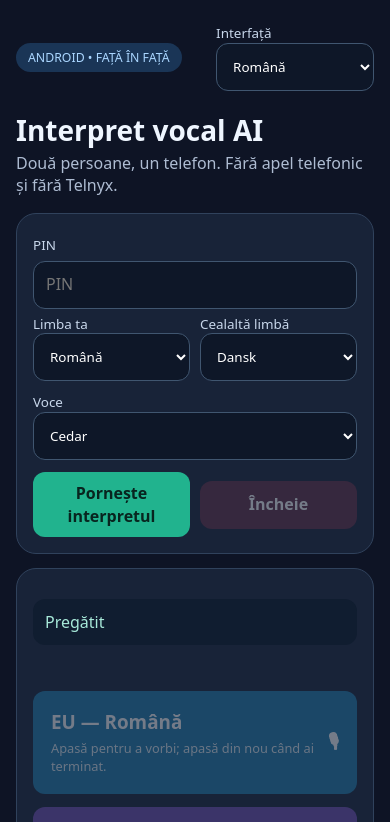
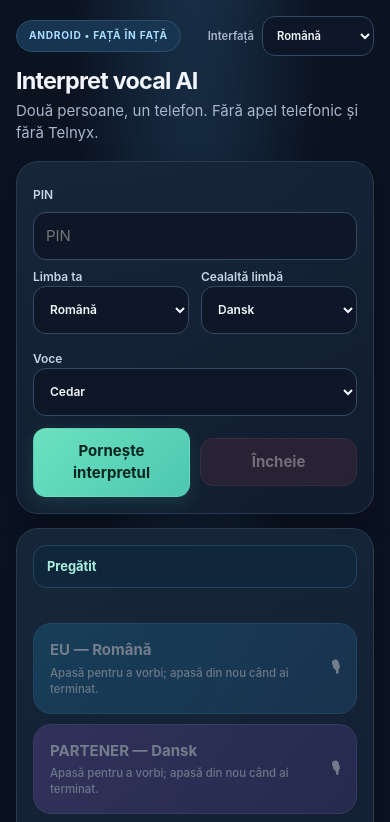
Before and after one commit to narcisbeats-rgb/Cita-, a website: page public/interpreter.html in a window 390 px wide. Shown: the top 822 px of the page. Drawn offline with Linux system fonts and the light colour scheme.

Commit message:
Refresh interpreter mobile interface styling

```diff
--- a/public/interpreter.html
+++ b/public/interpreter.html
@@ -5,32 +5,44 @@
   <meta name="viewport" content="width=device-width, initial-scale=1, viewport-fit=cover">
   <meta name="theme-color" content="#0e1425">
   <title>Traducere Live — Interpret</title>
-  <style>
-    :root {color-scheme:dark;font:16px/1.4 system-ui,-apple-system,Roboto,sans-serif;background:#0e1425;color:#eff6ff}
-    *{box-sizing:border-box}body{margin:0 auto;max-width:720px;padding:18px 16px 36px}
-    h1{font-size:1.75rem;margin:4px 0 2px}p{color:#aebcd2;margin:0 0 16px}
+<style>
+    :root{color-scheme:dark;font:15px/1.5 Inter,system-ui,-apple-system,BlinkMacSystemFont,"Segoe UI",Roboto,sans-serif;background:#0b1220;color:#f2f6fc;--muted:#a7b6cb;--line:#293950;--panel:#121e30;--surface:#0d1727;--teal:#63dfc0;--blue:#73bdf4}
+    *{box-sizing:border-box}
+    body{margin:0 auto;max-width:720px;padding:calc(16px + env(safe-area-inset-top)) 16px calc(30px + env(safe-area-inset-bottom));background:radial-gradient(ellipse at 50% -20%,#1b3650 0,transparent 48%),#0b1220}
+    h1{font-size:clamp(1.55rem,6vw,2rem);line-height:1.15;letter-spacing:-.035em;margin:12px 0 5px;font-weight:750}
+    p{color:var(--muted);margin:0 0 16px}
     .top,.actions,.pair{display:flex;gap:10px;align-items:center;flex-wrap:wrap}
-    .top{justify-content:space-between;margin-bottom:14px}.badge{background:#1a3556;color:#aad6ff;border-radius:30px;padding:6px 12px;font-size:.77rem}
-    .panel{background:#182338;border:1px solid #30425c;border-radius:20px;padding:16px;margin-top:14px}
-    label{display:block;color:#c8d7eb;font-size:.84rem;margin:6px 0}
-    input,select,button{font:inherit;border-radius:12px;min-height:48px}
-    input,select{color:#fff;background:#0e1728;border:1px solid #405670;padding:10px 12px;width:100%}
+    .top{justify-content:space-between;gap:12px;margin:0 0 12px}
+    .badge{background:#173451;color:#a9dcff;border:1px solid #294d6b;border-radius:30px;padding:7px 12px;font-size:.68rem;font-weight:750;letter-spacing:.07em;white-space:nowrap}
+    .top label{display:flex;align-items:center;gap:8px;margin:0;color:var(--muted);font-size:.75rem}
+    .top select{width:auto;min-width:112px;min-height:40px;padding:7px 10px}
+    .panel{background:linear-gradient(155deg,rgba(23,38,58,.97),rgba(17,29,46,.98));border:1px solid var(--line);border-radius:22px;padding:16px;margin-top:14px;box-shadow:0 12px 30px rgba(0,0,0,.16)}
+    label{display:block;color:#c6d4e5;font-size:.8rem;font-weight:600;margin:8px 0}
+    input,select,button{font:inherit;border-radius:13px;min-height:48px}
+    input,select{color:#f3f7fc;background:var(--surface);border:1px solid #344962;padding:10px 12px;width:100%;outline:none}
+    input:focus,select:focus{border-color:#62cdb5;box-shadow:0 0 0 3px rgba(99,223,192,.13)}
+    .pair{gap:12px}
     .pair>*{flex:1;min-width:130px}
-    button{cursor:pointer;border:0;background:#274565;color:#fff;padding:10px 14px;font-weight:650}
-    button:disabled{opacity:.4;cursor:not-allowed}
-    #startSession{background:#21b38e;color:#08251f;flex:1}
-    #endSession{background:#633047;flex:1}
-    .talk{width:100%;min-height:92px;font-size:1.18rem;text-align:left;padding:18px;display:flex;justify-content:space-between;align-items:center}
-    .talk.local{background:#207eaf}.talk.other{background:#704eb2}.talk.speaking{outline:3px solid #f5e394;background:#ba6427}
-    .talk .small{display:block;font-weight:400;font-size:.8rem;opacity:.88;margin-top:5px}
-    .talk-row{margin-top:13px}
-    #status{background:#101d30;padding:12px;border-radius:12px;margin-top:14px;color:#a7e9d9}
-    #error{color:#ffb9bf;min-height:1.4rem;white-space:pre-wrap;margin-top:10px}
-    .transcript{min-height:55px;background:#111c2c;border:1px solid #293e56;padding:12px;border-radius:12px;white-space:pre-wrap;overflow-wrap:anywhere}
-    .original{color:#bac9dc}.translated{color:#fff;font-weight:600}
-    .labelrow{display:flex;justify-content:space-between;align-items:center;margin:12px 0 6px}
-    .note{font-size:.78rem;margin-top:14px;color:#aebcd2}
+    button{cursor:pointer;border:1px solid transparent;background:#223955;color:#f5f9ff;padding:11px 14px;font-weight:700;transition:transform .15s ease,filter .15s ease,background .15s ease}
+    button:active:not(:disabled){transform:scale(.985)}
+    button:disabled{opacity:.42;cursor:not-allowed}
+    #startSession{background:linear-gradient(135deg,#6be1bf,#4dc7b1);color:#06251f;box-shadow:0 6px 18px rgba(77,199,177,.16);flex:1}
+    #endSession{background:#462a3b;border-color:#654056;color:#ffd7e4;flex:1}
+    .talk{width:100%;min-height:88px;text-align:left;padding:15px 16px;display:flex;justify-content:space-between;align-items:center;gap:14px;border-radius:18px}
+    .talk.local{background:linear-gradient(120deg,#1a6285,#214a71);border-color:#32759a}
+    .talk.other{background:linear-gradient(120deg,#59468e,#3f3a72);border-color:#6d5ca4}
+    .talk.speaking{outline:3px solid rgba(255,213,122,.75);background:linear-gradient(120deg,#a85d22,#87502b)}
+    .talk .small{display:block;font-weight:450;font-size:.76rem;line-height:1.4;color:#e0eaf5;margin-top:4px}
+    .talk-row{margin-top:10px}
+    #status{background:#10263a;border:1px solid #244561;padding:11px 13px;border-radius:13px;margin-top:0;color:#a8efdd;font-size:.86rem;font-weight:650}
+    #error{color:#ffc0c8;min-height:1.2rem;white-space:pre-wrap;margin-top:7px;font-size:.86rem}
+    .transcript{min-height:52px;background:rgba(9,18,31,.68);border:1px solid #263951;padding:12px 13px;border-radius:13px;white-space:pre-wrap;overflow-wrap:anywhere;font-size:.9rem}
+    .original{color:#bbc9da}.translated{color:#f6f9fc;font-weight:650;border-left:3px solid #55cdb5}
+    .labelrow{display:flex;justify-content:space-between;align-items:center;margin:13px 0 6px;font-size:.8rem;color:#cad8e8}
+    .note{font-size:.73rem;line-height:1.55;margin:14px 2px 0;color:#94a5bc}
     a{color:#9ccfff}
+    @media(max-width:380px){body{padding-left:12px;padding-right:12px}.panel{padding:13px;border-radius:19px}.badge{font-size:.62rem;padding:6px 9px}.top{gap:8px}.top label{gap:5px}.top select{min-width:98px}.talk{min-height:82px;padding:13px}}
+    @media(prefers-reduced-motion:reduce){*,*::before,*::after{transition:none!important;scroll-behavior:auto!important}}
   </style>
 </head>
 <body>
```
